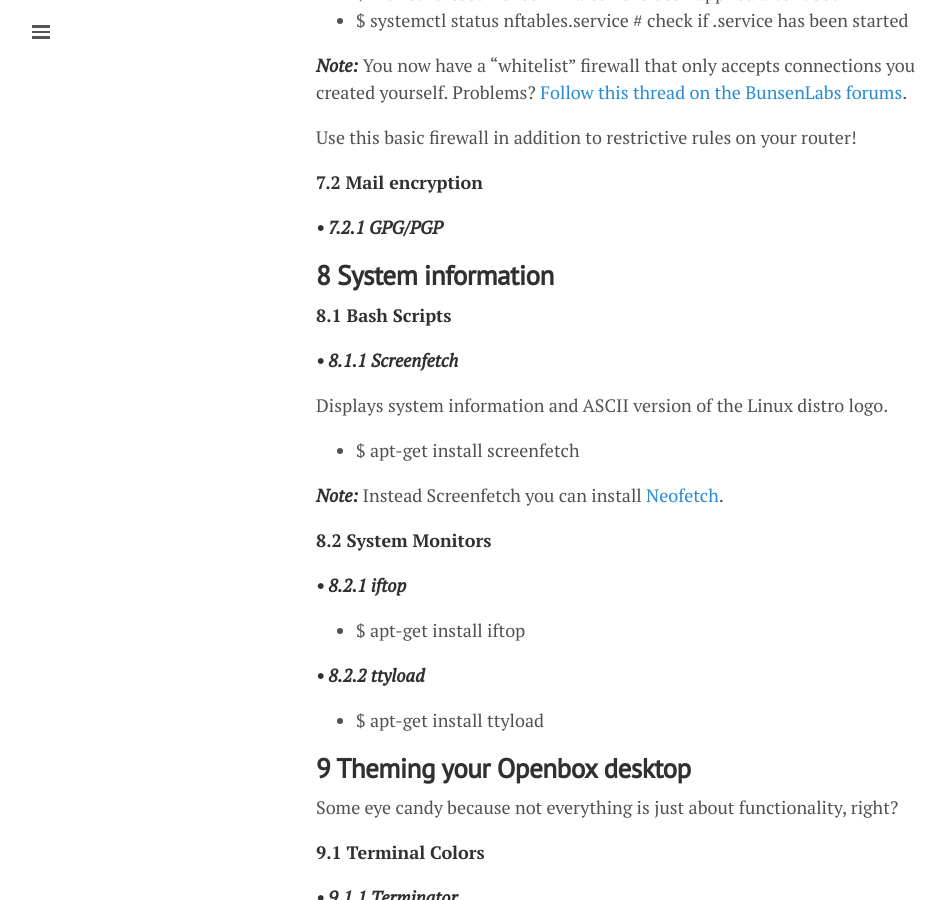
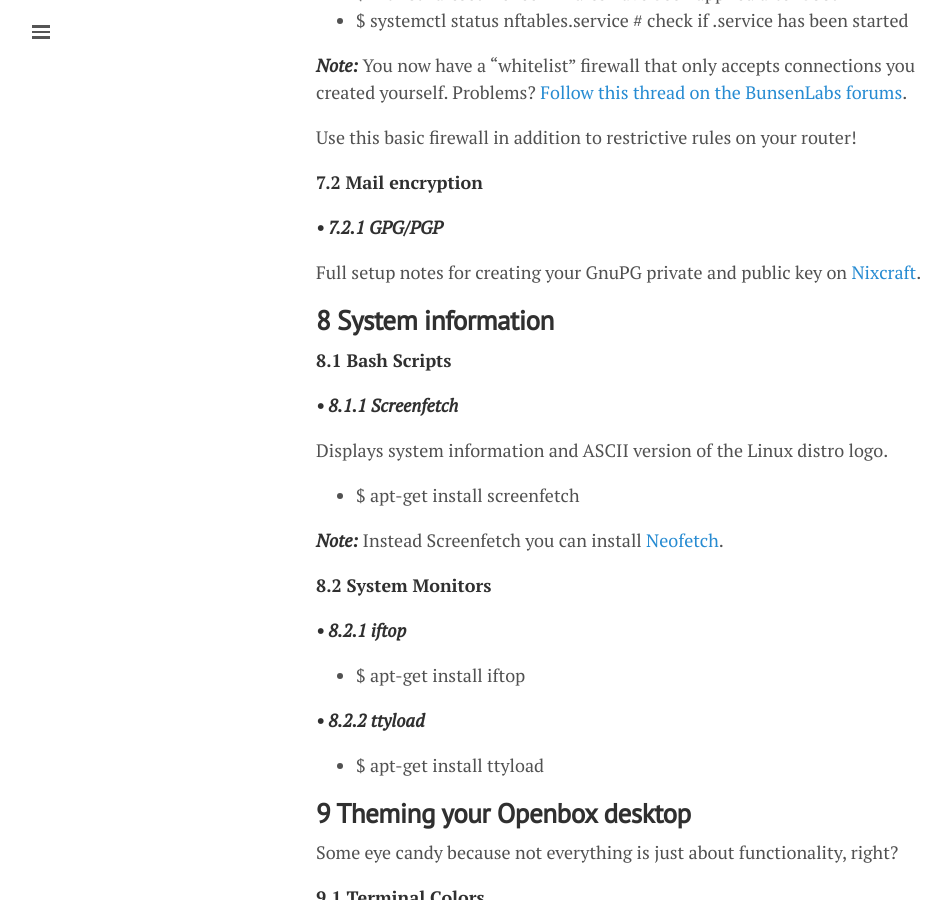
Before and after one commit to lgeurts/lgeurts.github.io, a Jekyll site: the page built from _posts/2017-07-11-bunsenlabs-linux-setup-notes-for dell-inspiron-6000.md, in a window 1280 px wide and 900 px high, scrolled down 6463 px. Shown: the whole window, without its empty margins (0-950 px from the left). Built offline with Jekyll 4.4.1, drawn with Linux system fonts in a browser that asks for light colours; nearby versions of some CDN libraries; comment, search, counter and statistics services are not loaded.

Commit message:
Update 2017-07-11-bunsenlabs-linux-setup-notes-for dell-inspiron-6000.md

```diff
--- a/_posts/2017-07-11-bunsenlabs-linux-setup-notes-for dell-inspiron-6000.md
+++ b/_posts/2017-07-11-bunsenlabs-linux-setup-notes-for dell-inspiron-6000.md
@@ -224,6 +224,8 @@ Use this basic firewall in addition to restrictive rules on your router!
 
 ***• 7.2.1 GPG/PGP***
 
+Full setup notes for creating your GnuPG private and public key on [Nixcraft](https://www.cyberciti.biz/tips/linux-how-to-create-our-own-gnupg-privatepublic-key.html).
+
 **8 System information**
 ------------------------
 
```
